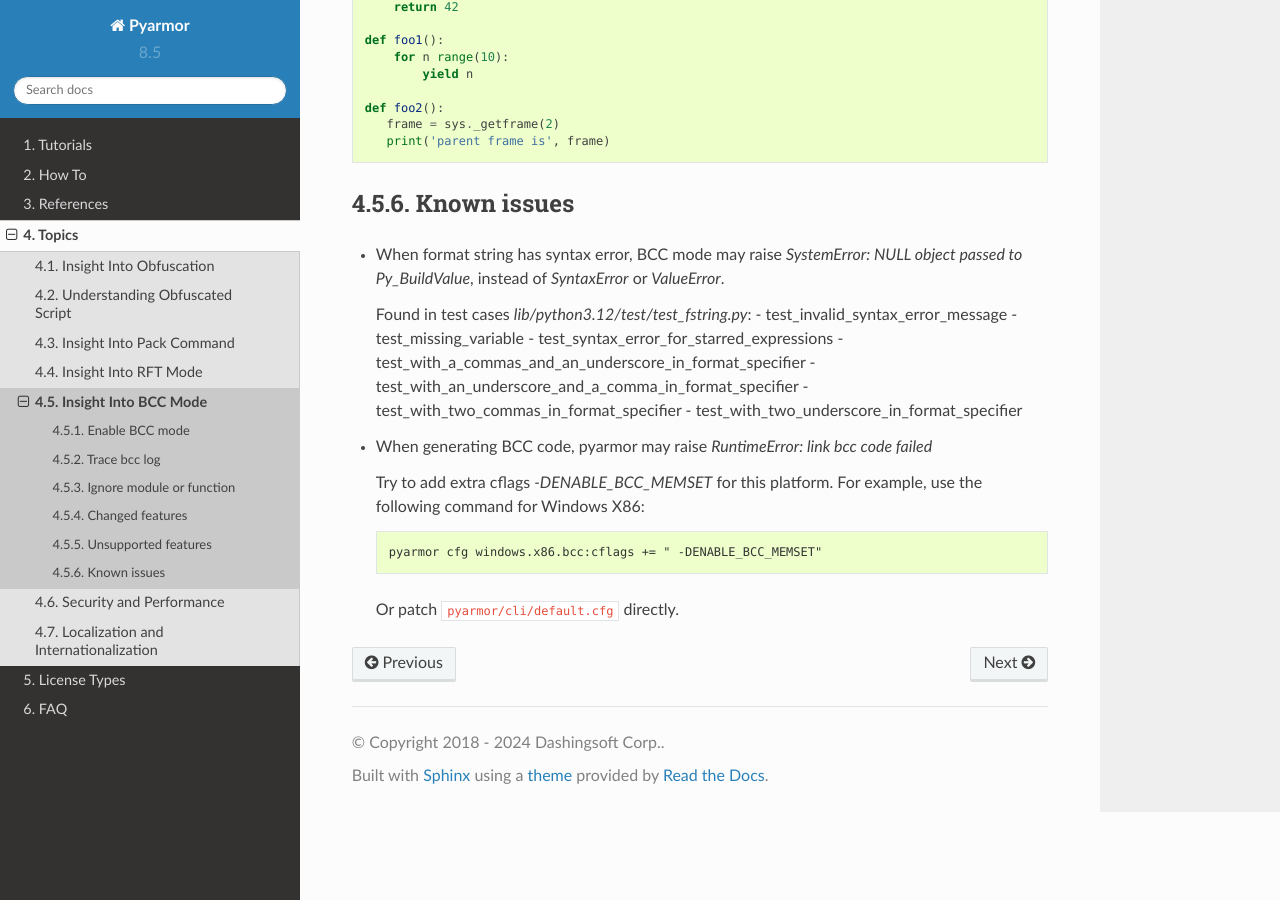
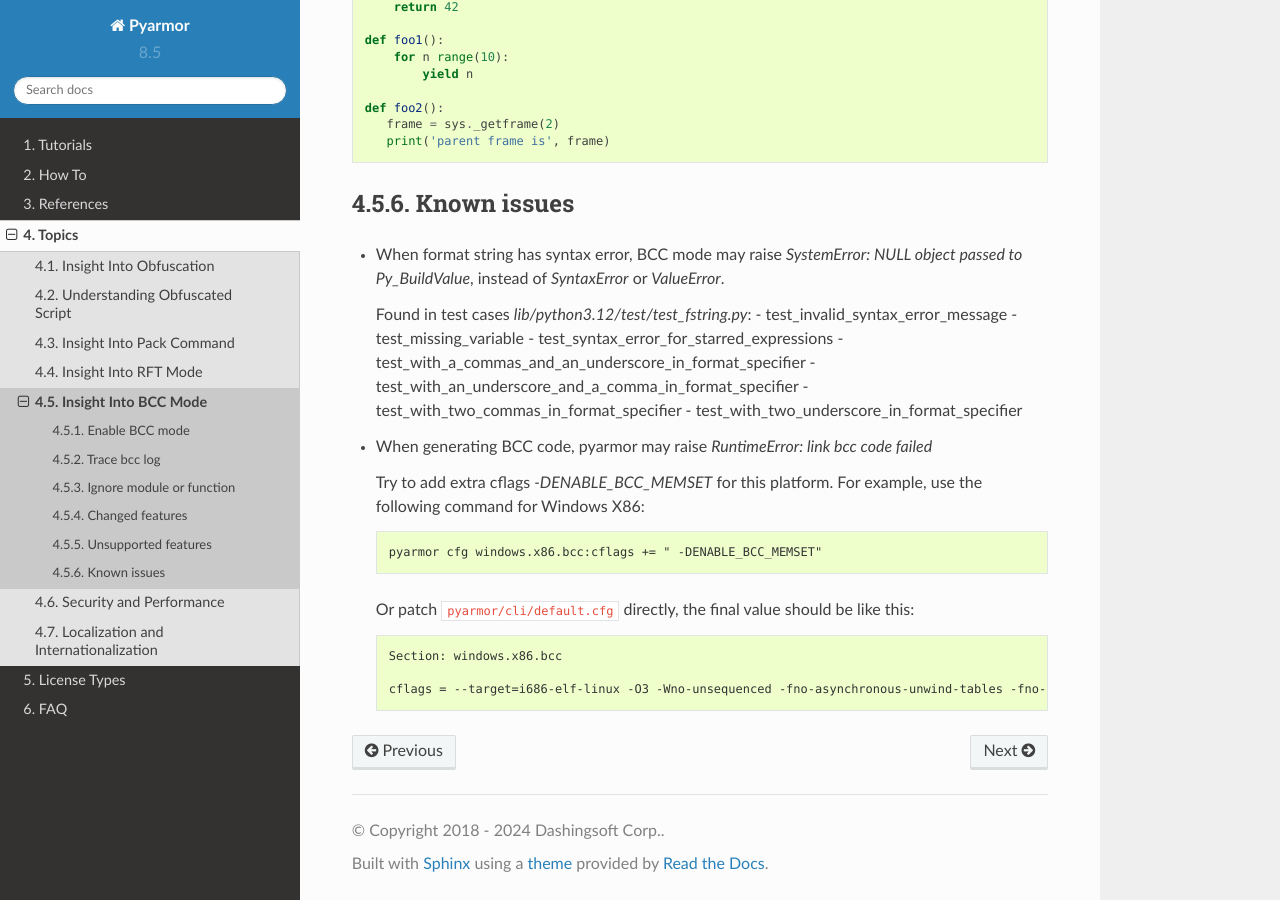
Before and after one commit to dashingsoft/pyarmor, a Sphinx documentation site: the page built from docs/topic/bccmode.rst, in a window 1280 px wide and 900 px high, scrolled down 5086 px. Built offline with Sphinx 7.4.7 and the Read the Docs theme 2.0.0, drawn with Linux system fonts in a browser that asks for light colours.

Commit message:
Refine doc

```diff
--- a/docs/topic/bccmode.rst
+++ b/docs/topic/bccmode.rst
@@ -253,6 +253,10 @@
 
       pyarmor cfg windows.x86.bcc:cflags += " -DENABLE_BCC_MEMSET"
 
-  Or patch :file:`pyarmor/cli/default.cfg` directly.
+  Or patch :file:`pyarmor/cli/default.cfg` directly, the final value should be like this::
+
+      Section: windows.x86.bcc
+
+      cflags = --target=i686-elf-linux -O3 -Wno-unsequenced -fno-asynchronous-unwind-tables -fno-unwind-tables -fno-stack-protector -fPIC -mno-sse -std=c99 -c -DENABLE_BCC_MEMSET
 
 .. include:: ../_common_definitions.txt
```
